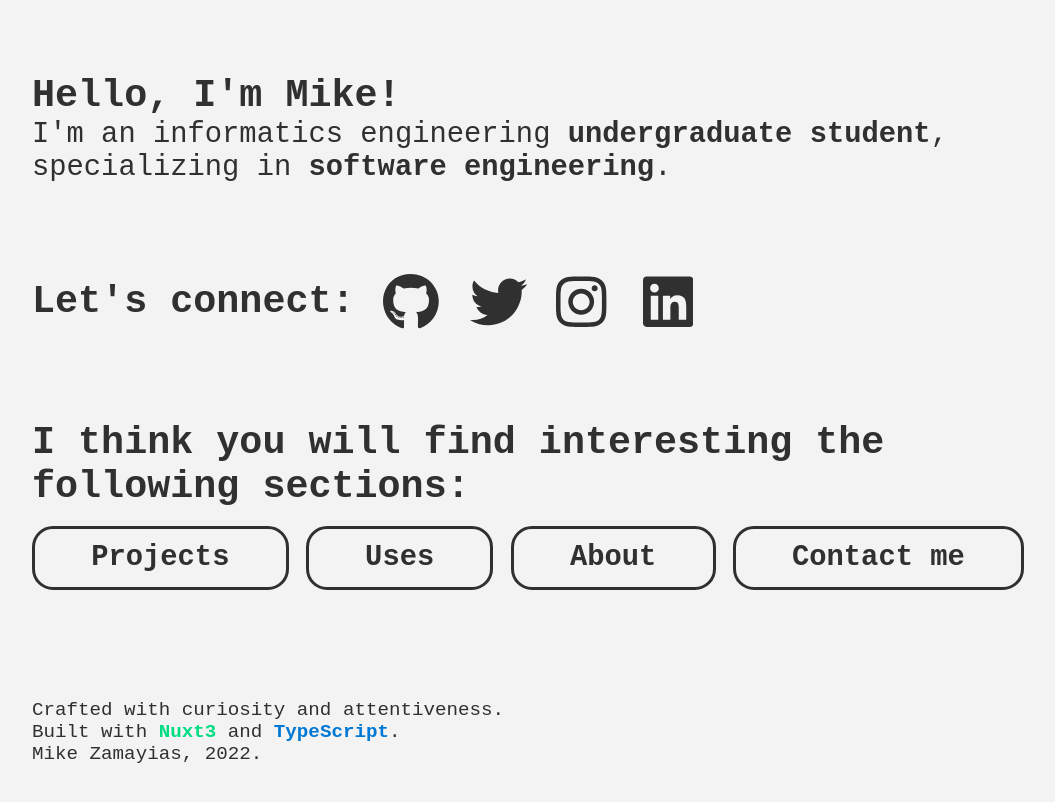
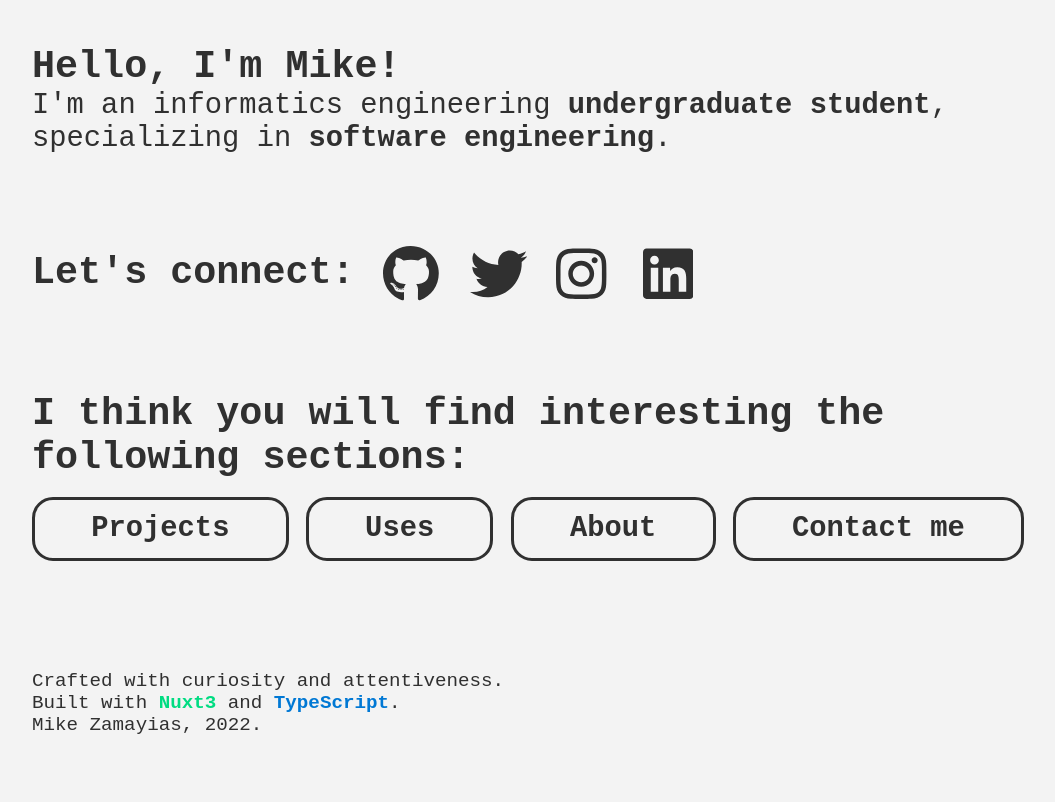
Before and after one commit to mzamayias/personal-website, a Nuxt app: page / in a window 1280 px wide. Shown: the top 802 px of the page, without its empty margins (112-1167 px from the left). Built offline with nearby package versions, Linux system fonts and the light colour scheme.

Commit message:
feature: on home page there’s no more vertical scrolling

```diff
--- a/assets/css/main.css
+++ b/assets/css/main.css
@@ -52,7 +52,7 @@ body {
     background-color: var(--primary-color);
     color: var(--secondary-color);
     margin: 0;
-    padding: 1.5rem;
+    padding: 0 1.5rem;
     display: grid;
     justify-items: center;
 }
```
